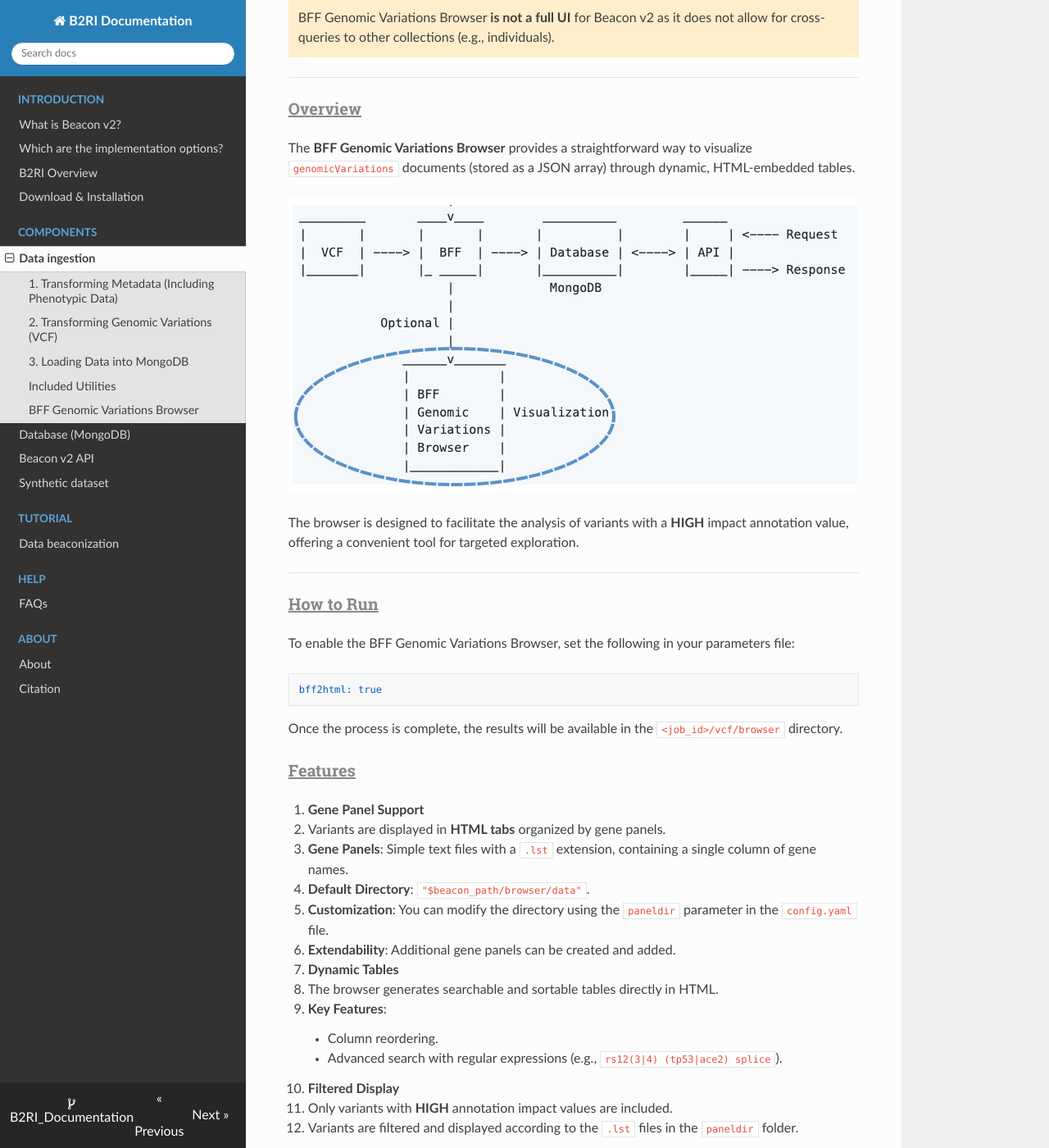
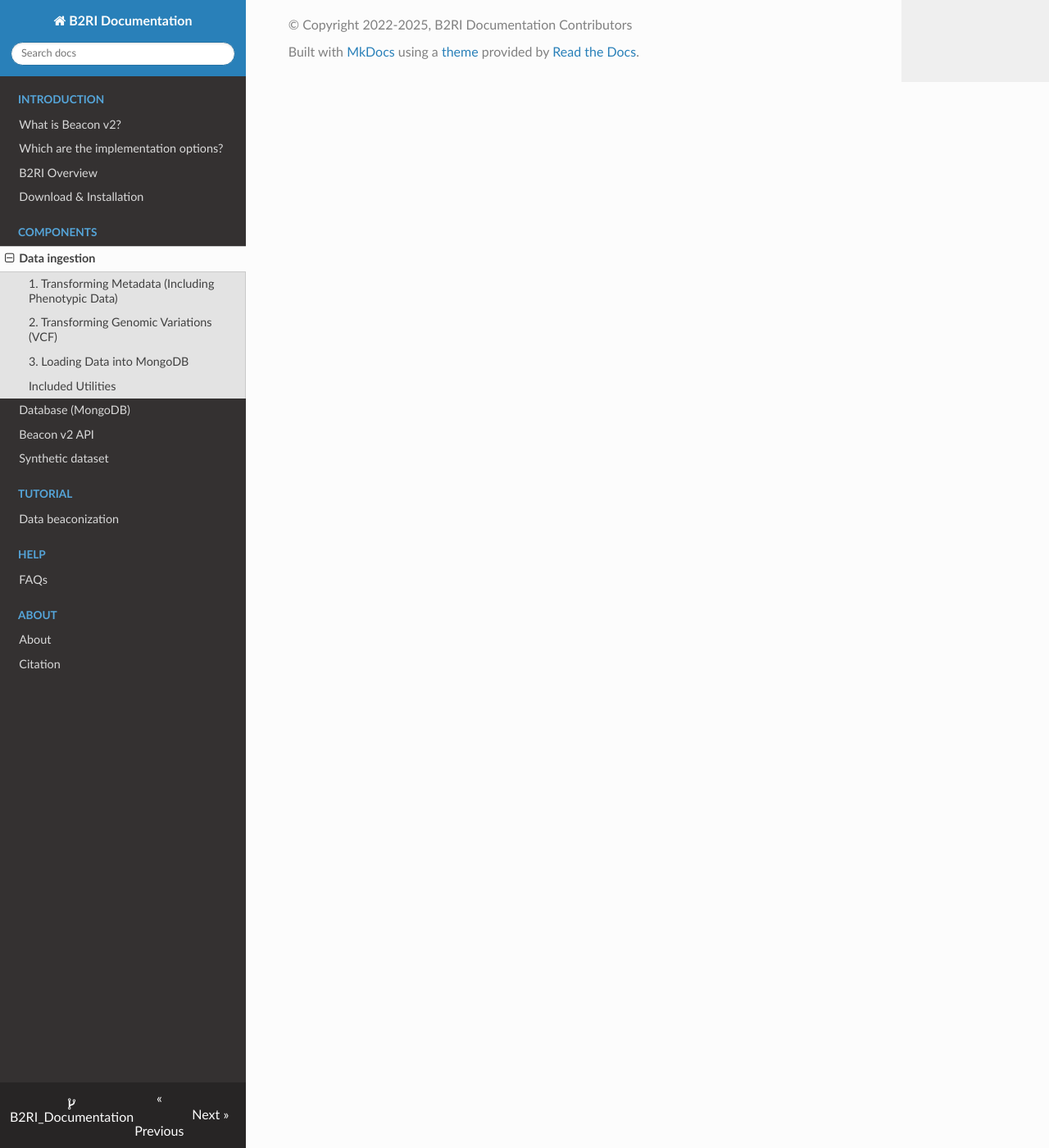
Before and after one commit to ga4gh-beacon/B2RI_Documentation, an MkDocs documentation site: the page built from docs/data-ingestion.md, in a window 1280 px wide and 1400 px high, scrolled down 2433 px. Shown: the whole window at 82% size. Built offline with MkDocs 1.6.1, drawn with Linux system fonts in a browser that asks for light colours; nearby versions of some CDN libraries; some of the changed text lies outside the part shown.

Commit message:
Source commit

````diff
--- a/docs/data-ingestion.md
+++ b/docs/data-ingestion.md
@@ -37,79 +37,8 @@ The final step is loading the **BFF** files into a [MongoDB](https://www.mongodb
 
 In addition to the `beacon` script and `bff-validator`, the data ingestion tools include several utilities to assist with data processing and beyond:
 
+* [bff-browser](https://github.com/mrueda/beacon2-ri-tools/tree/main/utils/bff_browser)
 * [bff-api](https://github.com/mrueda/beacon2-ri-tools/tree/main/utils/bff_api)
 * [bff-queue](https://github.com/mrueda/beacon2-ri-tools/tree/main/utils/bff_queue)
 
 Furthermore, the `beacon2-ri-tools` repository includes the [CINECA synthetic dataset](synthetic-dataset.md).
-
-## BFF Genomic Variations Browser
-
-!!! Warning "Important"
-    BFF Genomic Variations Browser **is not a full UI** for Beacon v2 as it does not allow for cross-queries to other collections (e.g., individuals).
-
----
-
-### Overview
-The **BFF Genomic Variations Browser** provides a straightforward way to visualize `genomicVariations` documents (stored as a JSON array) through dynamic, HTML-embedded tables.
-
-![BFF Genomic Variations Browser](img/BFF-genomic-variations-browser.png)
-
-The browser is designed to facilitate the analysis of variants with a **HIGH** impact annotation value, offering a convenient tool for targeted exploration.
-
----
-
-### How to Run
-
-To enable the BFF Genomic Variations Browser, set the following in your parameters file:
-
-```yaml
-bff2html: true
-```
-
-Once the process is complete, the results will be available in the `<job_id>/vcf/browser` directory.
-
-### Features
-
-1. **Gene Panel Support**
-   - Variants are displayed in **HTML tabs** organized by gene panels.
-   - **Gene Panels**: Simple text files with a `.lst` extension, containing a single column of gene names.
-   - **Default Directory**: `"$beacon_path/browser/data"`.
-   - **Customization**: You can modify the directory using the `paneldir` parameter in the `config.yaml` file.
-   - **Extendability**: Additional gene panels can be created and added.
-
-2. **Dynamic Tables**
-   - The browser generates searchable and sortable tables directly in HTML.
-   - **Key Features**:
-     - Column reordering.
-     - Advanced search with regular expressions (e.g., `rs12(3|4) (tp53|ace2) splice`).
-
-3. **Filtered Display**
-   - Only variants with **HIGH** annotation impact values are included.
-   - Variants are filtered and displayed according to the `.lst` files in the `paneldir` folder.
-
-![BFF Genomic Variations Browser - Table View](img/snapshot-BFF-genomic-variations-browser.png)
-
----
-
-### Loading the HTML
-
-To view the HTML:
-
-1. Make sure you are in the results directory (e.g., `<job_id>/browser`) and start Python's built-in HTTP server:
-
-```bash
-python3 -m http.server 8000 --bind 0.0.0.0
-```
-
-2. Open a web browser and navigate to:
-
-`http://0.0.0.0:8000`
-
-3. Load the desired `job_id.html` file.
-
----
-
-### Additional Information
-
-- The generated HTML files are **local** and rely on a JSON file to display data.
-- By default, the browser processes all `.lst` files in the `paneldir` folder for filtering and organizing variants.
````
Also changed, not shown: docs/download-and-installation.md (+0 -3 lines), docs/faq.md (+3 -13 lines), docs/synthetic-dataset.md (+2 -1 lines), docs/what-is-beacon.md (+1 -1 lines), docs/img/BFF-genomic-variations-browser.png (deleted), docs/img/snapshot-BFF-genomic-variations-browser.png (deleted).
